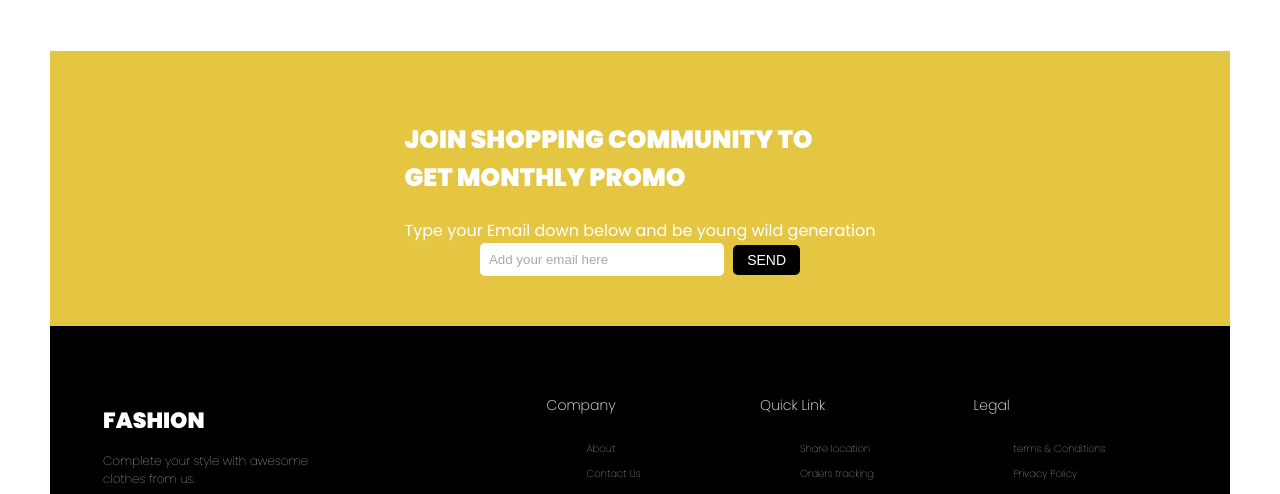
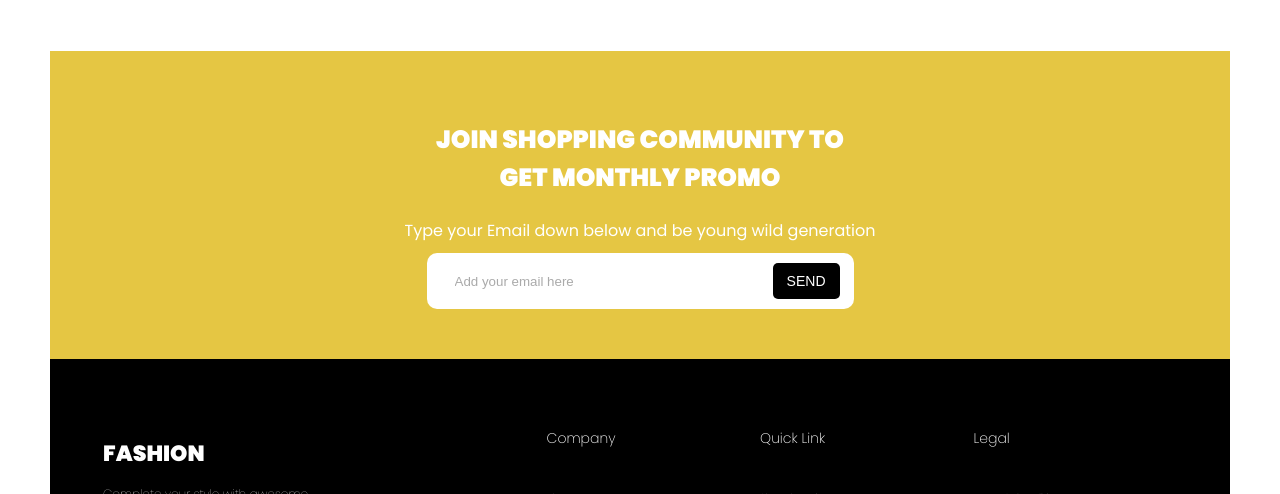
Before and after one commit to Hardebayour/shopping_site, a plain HTML site: page index.html in a window 1280 px wide. Shown: the part 3376-3870 px from the top of the page. Drawn offline with Linux system fonts and the light colour scheme.

Commit message:
training

```diff
--- a/style.css
+++ b/style.css
@@ -328,15 +328,18 @@
 }
 .lastSectionContainer {
   display: flex;
+  flex-direction: column;
   justify-content: center;
   align-items: center;
   padding: 50px 20px;
   background: #e5c643;
+  gap: 10px;
 }
 .sectionText h1 {
   font-size: 25px;
   font-weight: 900;
   color: white;
+  text-align: center;
 }
 .sectionText span {
   font-size: 16px;
@@ -344,21 +347,28 @@
 }
 .emailContainer {
   display: flex;
-  justify-content: center;
+  justify-content: space-between;
   align-items: center;
-  gap: 9px;
+  /* gap: 9px; */
+  background: #fff;
+  border-radius: 10px;
+  width: 35%;
+  padding: 2px;
+  padding: 10px 14px;
 }
 .email-input {
   padding: 9px;
   border: none;
   border-radius: 5px;
   flex: 0.6;
+  background: none;
+  padding: 10px 14px;
 }
 .email-input::placeholder {
   color: #aaa;
 }
 .emailContainer button {
-  padding: 7px 14px;
+  padding: 10px 14px;
   border: none;
   background: black;
   color: white;
@@ -397,6 +407,9 @@
 }
 .links {
   width: 45%;
+  display: flex;
+  flex-direction: column;
+  align-items: start;
 }
 .links h4 {
   font-size: 14px;
@@ -404,6 +417,11 @@
 }
 .links ul {
   list-style: none;
+  padding: 0;
+  display: flex;
+  flex-direction: column;
+  align-items: start;
+  /* width: 100%; */
 }
 .links ul li a {
   text-decoration: none;
```
Also changed, not shown: index.html (+2 -1 lines).
